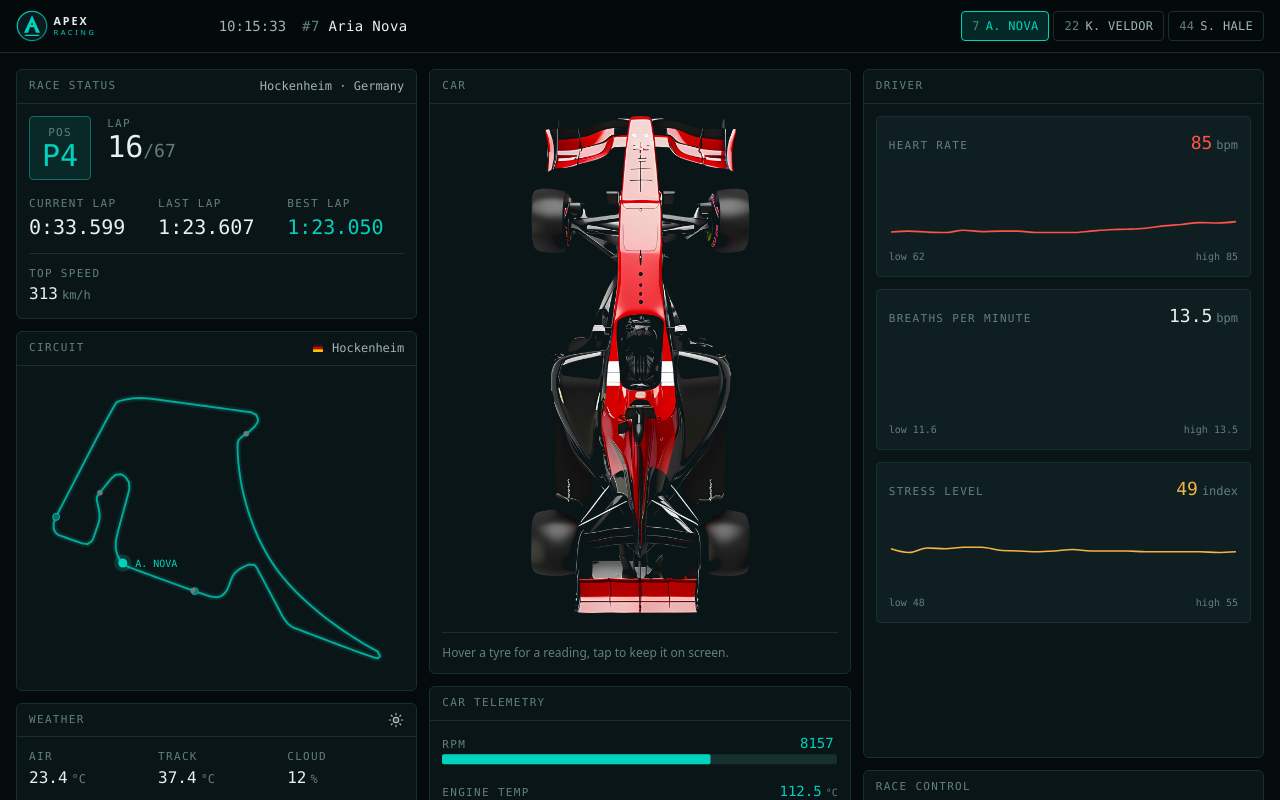
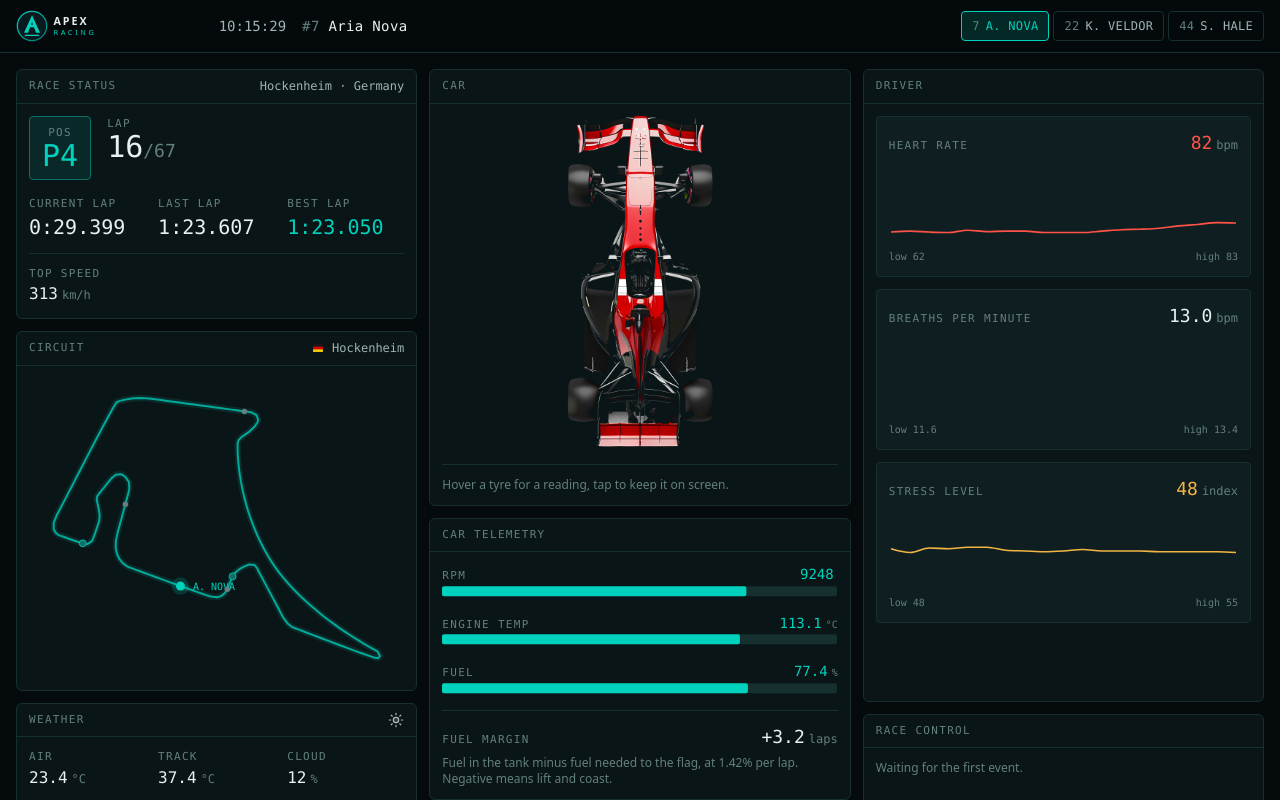
Before and after one commit to ahamedzoha/apex-race-control, a React (Vite) app: page / in a window 1280 px wide. Shown: the top 800 px of the page. Built offline with nearby package versions, Linux system fonts and the light colour scheme.

Commit message:
Stopped the layout sprawling on very wide screens

```diff
--- a/src/App.tsx
+++ b/src/App.tsx
@@ -23,7 +23,7 @@ export default function App() {
   return (
     <div className="min-h-screen">
       <header className="sticky top-0 z-10 border-b border-edge bg-ground/95 backdrop-blur">
-        <div className="flex flex-wrap items-center gap-x-4 gap-y-2 px-3 py-2.5 md:px-4">
+        <div className="mx-auto flex w-full max-w-[1760px] flex-wrap items-center gap-x-4 gap-y-2 px-3 py-2.5 md:px-4">
           <img
             src="/assets/apex-racing-mark.svg"
             alt="Apex Racing"
@@ -43,7 +43,7 @@ export default function App() {
       {/* Hierarchy changes per tier rather than the desktop layout shrinking:
           the car leads on a phone because it is the thing you touch, three
           columns only appear once there is room for all of them side by side. */}
-      <main className="grid gap-3 p-3 md:p-4 lg:grid-cols-2 xl:grid-cols-[minmax(0,1fr)_minmax(0,1.05fr)_minmax(0,1fr)]">
+      <main className="mx-auto grid w-full max-w-[1760px] gap-3 p-3 md:p-4 lg:grid-cols-2 xl:grid-cols-[minmax(0,1fr)_minmax(0,1.05fr)_minmax(0,1fr)]">
         <div className="order-1 flex min-w-0 flex-col gap-3 lg:order-2">
           <CarDiagram />
           <CarTelemetry />
--- a/src/components/CarDiagram.tsx
+++ b/src/components/CarDiagram.tsx
@@ -80,7 +80,10 @@ export function CarDiagram() {
     <Panel title="Car">
       <div
         ref={carRef}
-        className="relative mx-auto aspect-[800/1836] w-full max-w-[220px]"
+        /* The art is nearly 1:2.3, so sizing by width makes it tower over the
+             panel and push the telemetry below the fold. Height drives it, and the
+             aspect ratio works the width out. */
+        className="relative mx-auto aspect-[800/1836] h-[clamp(240px,42vh,440px)]"
       >
         <img
           src="/assets/f1-car.png"
--- a/src/components/EventFeed.tsx
+++ b/src/components/EventFeed.tsx
@@ -25,7 +25,7 @@ export function EventFeed() {
       {visible.length === 0 ? (
         <p className="text-xs text-ink-faint">Waiting for the first event.</p>
       ) : (
-        <ul className="flex max-h-64 flex-col gap-1.5 overflow-y-auto pr-1 lg:max-h-[22rem]">
+        <ul className="flex max-h-64 flex-col gap-1.5 overflow-y-auto pr-1 lg:h-full lg:max-h-none">
           {visible.map((event) => {
             const style = SEVERITY_STYLE[event.severity];
             return (
--- a/src/components/Panel.tsx
+++ b/src/components/Panel.tsx
@@ -21,7 +21,7 @@ export function Panel({
         <h2 className="label">{title}</h2>
         {accessory}
       </header>
-      <div className="flex-1 p-3">{children}</div>
+      <div className="min-h-0 flex-1 p-3">{children}</div>
     </section>
   );
 }
```
